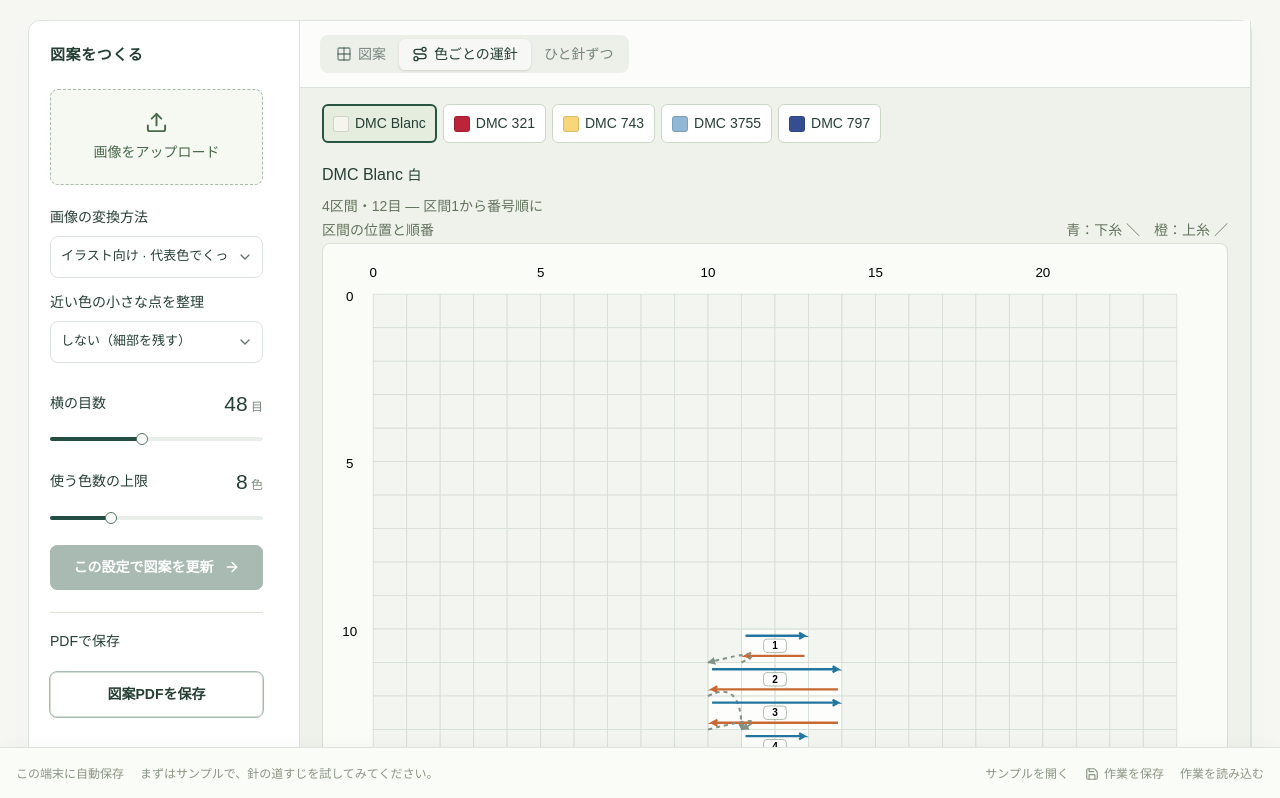
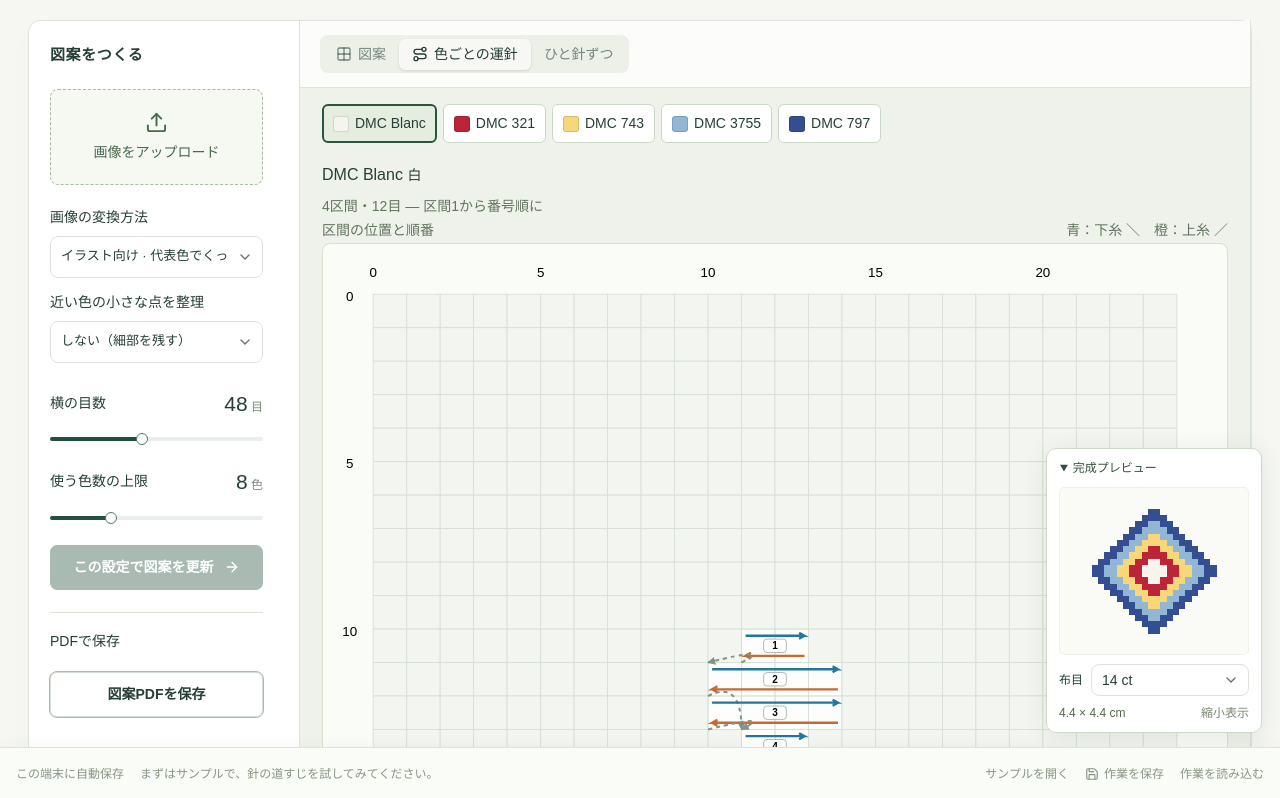
Before and after one commit to yoshiko-pg/stitch, a React (Vite) app: page / in a window 1280 px wide. Shown: the top 798 px of the page. Built offline with nearby package versions, Linux system fonts and the light colour scheme.

Commit message:
Add live corner preview with fabric-count size estimate

```diff
--- a/app/globals.css
+++ b/app/globals.css
@@ -1584,3 +1584,78 @@ footer button {
     width: 170px;
   }
 }
+
+.pattern-preview {
+  position: fixed;
+  right: max(18px, env(safe-area-inset-right));
+  bottom: calc(var(--footer-height, 100px) + 14px);
+  z-index: 20;
+  width: 216px;
+  max-width: calc(100vw - 32px);
+  border: 1px solid #cfd9c9;
+  border-radius: 10px;
+  background: #fff;
+  box-shadow: 0 4px 24px #213c3218;
+  overflow: hidden;
+}
+.pattern-preview summary {
+  padding: 10px 13px;
+  font-size: 13px;
+  color: #354f3c;
+  cursor: pointer;
+  list-style-position: inside;
+}
+.preview-content {
+  padding: 0 12px 10px;
+  max-height: calc(100dvh - var(--footer-height, 100px) - 85px);
+  overflow-y: auto;
+}
+.preview-image {
+  display: flex;
+  align-items: center;
+  justify-content: center;
+  min-height: 60px;
+  padding: 8px 0;
+  background: #fafbf7;
+  border: 1px solid #eef1e8;
+  border-radius: 5px;
+}
+.preview-image canvas {
+  display: block;
+  max-width: 100%;
+  object-fit: contain;
+  image-rendering: pixelated;
+}
+.preview-size {
+  display: flex;
+  align-items: center;
+  gap: 8px;
+  margin-top: 9px;
+  font-size: 12px;
+}
+.preview-size [data-slot='native-select-wrapper'] {
+  flex: 1;
+}
+.preview-content p {
+  display: flex;
+  justify-content: space-between;
+  gap: 4px;
+  margin: 8px 0 0;
+  font-size: 12px;
+  color: #53684c;
+}
+.preview-content p span {
+  color: #7b8874;
+}
+@media (max-width: 650px) {
+  .pattern-preview {
+    right: 12px;
+    width: 190px;
+    bottom: calc(var(--footer-height, 100px) + 10px);
+  }
+}
+@media print {
+  .pattern-preview {
+    display: none;
+  }
+}
--- a/app/page.tsx
+++ b/app/page.tsx
@@ -1071,6 +1071,7 @@ export default function Home() {
           )}
         </section>
       </main>
+      <PatternPreview pattern={pattern} cells={draftCells || pattern.cells} />
       <footer ref={footer}>
         <span>{saved ? 'この端末に自動保存' : '端末内で画像を処理'}</span>
         <output
@@ -1141,3 +1142,66 @@ export default function Home() {
     </div>
   );
 }
+
+function PatternPreview({
+  pattern,
+  cells,
+}: {
+  pattern: Pattern;
+  cells: Pattern['cells'];
+}) {
+  const canvas = useRef<HTMLCanvasElement>(null);
+  const [count, setCount] = useState(14);
+  useEffect(() => {
+    const target = canvas.current;
+    if (!target) return;
+    target.width = pattern.width;
+    target.height = pattern.height;
+    const ctx = target.getContext('2d');
+    if (!ctx) return;
+    ctx.clearRect(0, 0, target.width, target.height);
+    const colors = new Map(threads.map((t) => [t.id, t.hex]));
+    cells.forEach((color, i) => {
+      if (!color) return;
+      ctx.fillStyle = colors.get(color) || '#ffffff';
+      ctx.fillRect(i % pattern.width, Math.floor(i / pattern.width), 1, 1);
+    });
+  }, [cells, pattern.width, pattern.height]);
+  const cssWidth = (pattern.width / count) * 96,
+    cssHeight = (pattern.height / count) * 96;
+  const scale = Math.min(1, 180 / cssWidth, 150 / cssHeight);
+  return (
+    <details className="pattern-preview" open>
+      <summary>完成プレビュー</summary>
+      <div className="preview-content">
+        <div className="preview-image">
+          <canvas
+            ref={canvas}
+            role="img"
+            aria-label="記号やマス目のない完成プレビュー"
+            style={{ width: cssWidth * scale, height: cssHeight * scale }}
+          />
+        </div>
+        <div className="preview-size">
+          <label htmlFor="preview-count">布目</label>
+          <NativeSelect
+            id="preview-count"
+            value={count}
+            onChange={(e) => setCount(Number(e.target.value))}
+          >
+            {[11, 14, 16, 18].map((n) => (
+              <NativeSelectOption key={n} value={n}>
+                {n} ct
+              </NativeSelectOption>
+            ))}
+          </NativeSelect>
+        </div>
+        <p title="1インチあたりの目数から計算した図案のサイズです。画面上の大きさは端末によって変わります。">
+          {((pattern.width / count) * 2.54).toFixed(1)} ×{' '}
+          {((pattern.height / count) * 2.54).toFixed(1)} cm{' '}
+          <span>{scale < 1 ? '縮小表示' : '実寸目安'}</span>
+        </p>
+      </div>
+    </details>
+  );
+}
```
